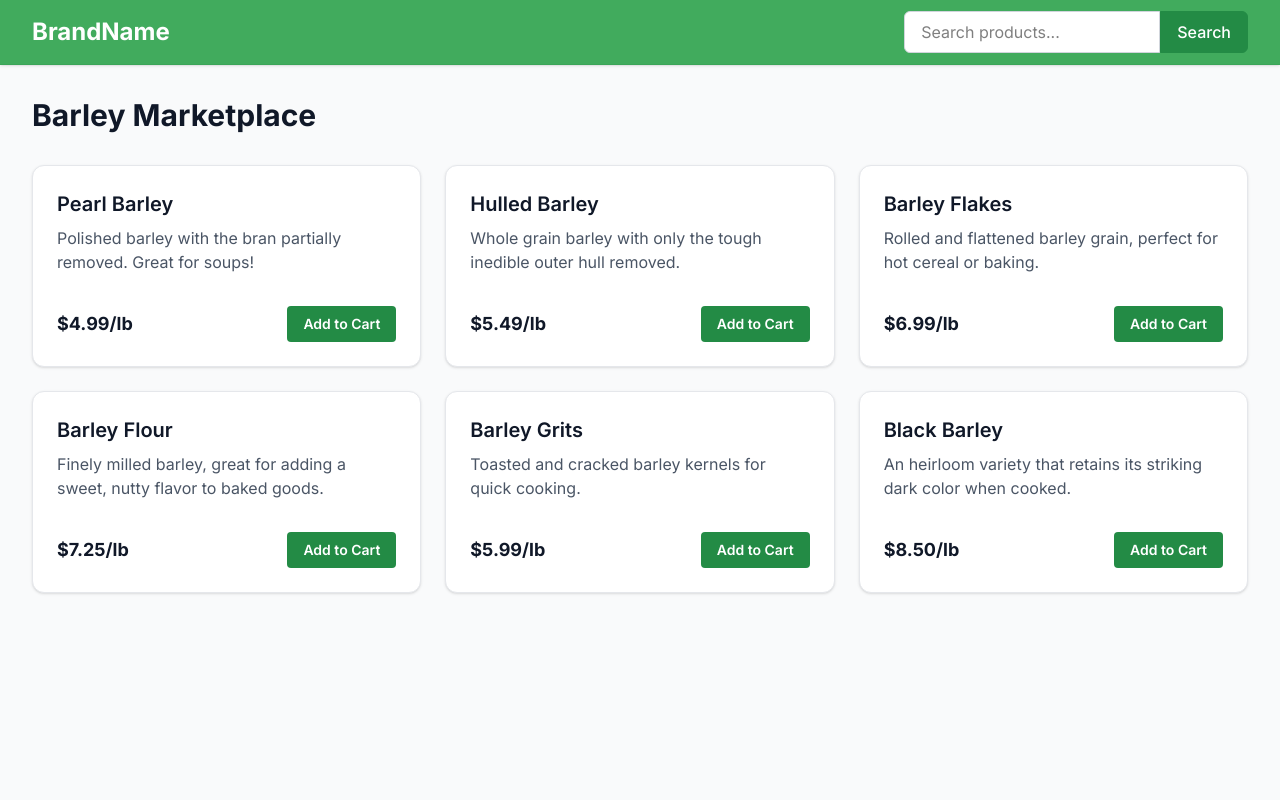
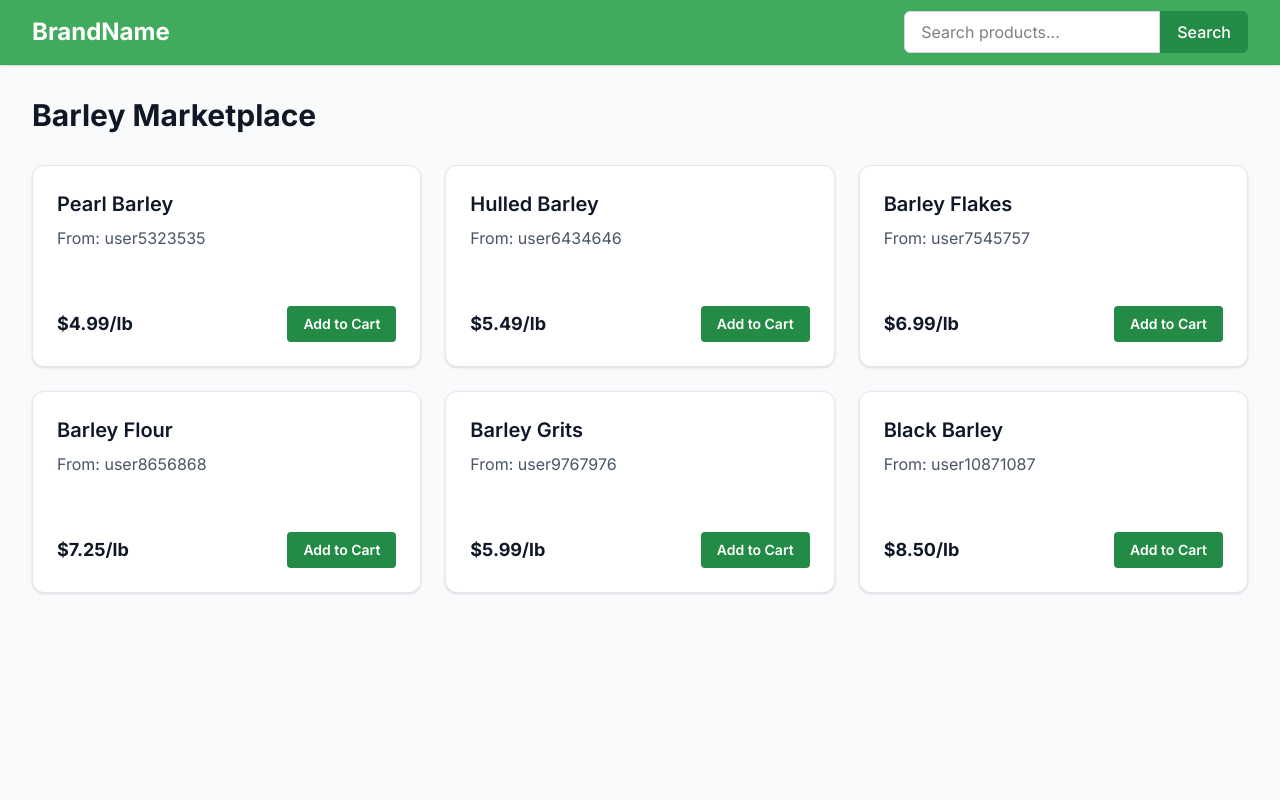
Before and after one commit to mizuiro14/SE-Group-Project, a Next.js app in the folder frontend/client/: page /marketplace in a window 1280 px wide. Shown: the top 800 px of the page. Built offline with nearby package versions, Linux system fonts and the light colour scheme.

Commit message:
chore: add strategy pattern

```diff
--- a/frontend/client/src/app/marketplace/page.tsx
+++ b/frontend/client/src/app/marketplace/page.tsx
@@ -1,11 +1,38 @@
-const BARLEY_ITEMS = [
-  { id: 1, name: "Pearl Barley", price: "$4.99/lb", description: "Polished barley with the bran partially removed. Great for soups!" },
-  { id: 2, name: "Hulled Barley", price: "$5.49/lb", description: "Whole grain barley with only the tough inedible outer hull removed." },
-  { id: 3, name: "Barley Flakes", price: "$6.99/lb", description: "Rolled and flattened barley grain, perfect for hot cereal or baking." },
-  { id: 4, name: "Barley Flour", price: "$7.25/lb", description: "Finely milled barley, great for adding a sweet, nutty flavor to baked goods." },
-  { id: 5, name: "Barley Grits", price: "$5.99/lb", description: "Toasted and cracked barley kernels for quick cooking." },
-  { id: 6, name: "Black Barley", price: "$8.50/lb", description: "An heirloom variety that retains its striking dark color when cooked." },
+// 1. Define the Item type to make the strategies strongly typed
+type BarleyItem = {
+  id: number;
+  name: string;
+  price: string;
+  user: string;
+};
+
+const BARLEY_ITEMS: BarleyItem[] = [
+  { id: 1, name: "Pearl Barley", price: "$4.99/lb", user: "From: user5323535" },
+  { id: 2, name: "Hulled Barley", price: "$5.49/lb", user: "From: user6434646" },
+  { id: 3, name: "Barley Flakes", price: "$6.99/lb", user: "From: user7545757" },
+  { id: 4, name: "Barley Flour", price: "$7.25/lb", user: "From: user8656868" },
+  { id: 5, name: "Barley Grits", price: "$5.99/lb", user: "From: user9767976" },
+  { id: 6, name: "Black Barley", price: "$8.50/lb", user: "From: user10871087" },
 ];
+
+// 2. Define the Strategy Type
+type FilterStrategy = (items: BarleyItem[], query: string) => BarleyItem[];
+
+// 3. Create a registry of specific strategies
+const filterStrategies: Record<string, FilterStrategy> = {
+  // Strategy for text search (your original logic)
+  textSearch: (items, query) =>
+    items.filter(
+      (item) =>
+        item.name.toLowerCase().includes(query) ||
+        item.user.toLowerCase().includes(query)
+    ),
+  // Example of another strategy you could easily add later
+  exactNameMatch: (items, query) =>
+    items.filter((item) => item.name.toLowerCase() === query),
+  // Strategy for when there is no search query
+  noFilter: (items) => items,
+};
 
 export default async function MarketplacePage({
   searchParams,
@@ -14,12 +41,13 @@ export default async function MarketplacePage({
 }) {
   const resolvedSearchParams = await searchParams;
   const query = resolvedSearchParams.q?.toLowerCase() || '';
-  // Filter items based on whether the name or description matches the search query
-  const filteredItems = BARLEY_ITEMS.filter(
-    (item) =>
-      item.name.toLowerCase().includes(query) ||
-      item.description.toLowerCase().includes(query)
-  );
+
+  // 4. Determine which strategy to use
+  // We use the 'textSearch' strategy if the user typed something, otherwise 'noFilter'
+  const activeStrategy = query ? filterStrategies.textSearch : filterStrategies.noFilter;
+
+  // 5. Execute the selected strategy
+  const filteredItems = activeStrategy(BARLEY_ITEMS, query);
 
   return (
     <div className="min-h-screen bg-gray-50">
@@ -39,7 +67,7 @@ export default async function MarketplacePage({
             {filteredItems.map((item) => (
                <div key={item.id} className="bg-white p-6 rounded-xl border border-gray-200 shadow-sm hover:shadow-md transition-shadow flex flex-col">
                  <h2 className="text-xl font-semibold text-gray-900 mb-2">{item.name}</h2>
-                 <p className="text-gray-600 mb-4 h-16 line-clamp-2">{item.description}</p>
+                 <p className="text-gray-600 mb-4 h-16 line-clamp-2">{item.user}</p>
                  <div className="flex items-center justify-between mt-auto">
                    <span className="font-bold text-lg text-gray-900">{item.price}</span>
                    <button className="px-4 py-2 text-sm font-semibold text-white bg-brand-secondary rounded hover:bg-brand-tertiary transition-colors">
```
